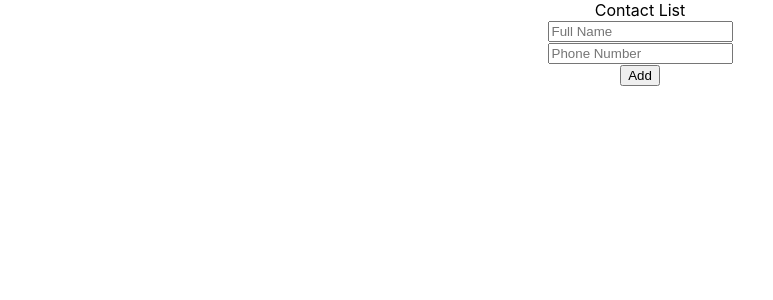
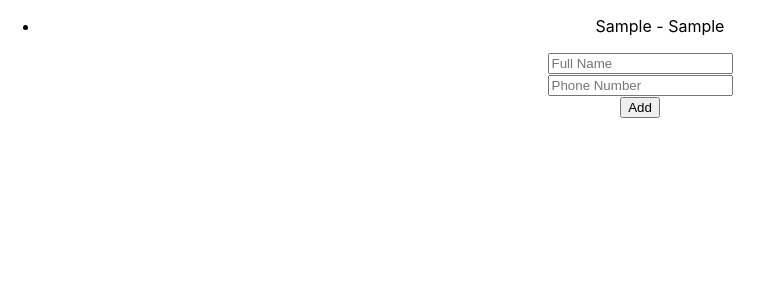
Before and after one commit to mehmetbacik/contacts-app, a React (Create React App) app: page / in a window 1280 px wide. Both pictures are taken after typing "Sample", "Sample" into the empty fields and a click on the button "Add". Shown: the top 300 px of the page, without its empty margins (0-773 px from the left). Built offline with nearby package versions, Linux system fonts and the light colour scheme.

Commit message:
Update
Updated list component for listing of records

```diff
--- a/src/components/Contacts/Form/index.js
+++ b/src/components/Contacts/Form/index.js
@@ -1,8 +1,12 @@
-import {useState} from "react";
+import { useState, useEffect } from "react";
 
 const initialFormValues = { fullname: "", phone_number: "" };
 function Form ({ addContact, contacts }) {
     const [form, setForm] = useState(initialFormValues);
+
+    useEffect(() => {
+        setForm(initialFormValues);
+    }, [contacts])
 
     const onChangeInput = (e) => {
         setForm({ ...form, [e.target.name]: e.target.value })
@@ -16,8 +20,6 @@
         }
 
         addContact([ ...contacts, form ]);
-
-        setForm({ fullname: "", phone_number: "" });
     };
 
     return (
--- a/src/components/Contacts/List/index.js
+++ b/src/components/Contacts/List/index.js
@@ -1,9 +1,15 @@
 import React from "react";
 
-function List () {
+function List ({contacts}) {
     return (
         <div>
-            Contact List
+            <ul>
+             {
+                contacts.map((contact, i) => (
+                    <li key={i}>{contact.fullname} - {contact.phone_number}</li>
+                ))
+             }
+            </ul>
         </div>
     )
 }
--- a/src/components/Contacts/index.js
+++ b/src/components/Contacts/index.js
@@ -11,7 +11,7 @@
 
     return (
         <div>
-            <List />
+            <List  contacts={contacts}/>
             <Form  addContact={setContacts} contacts={contacts}/>
         </div>
     )
```
